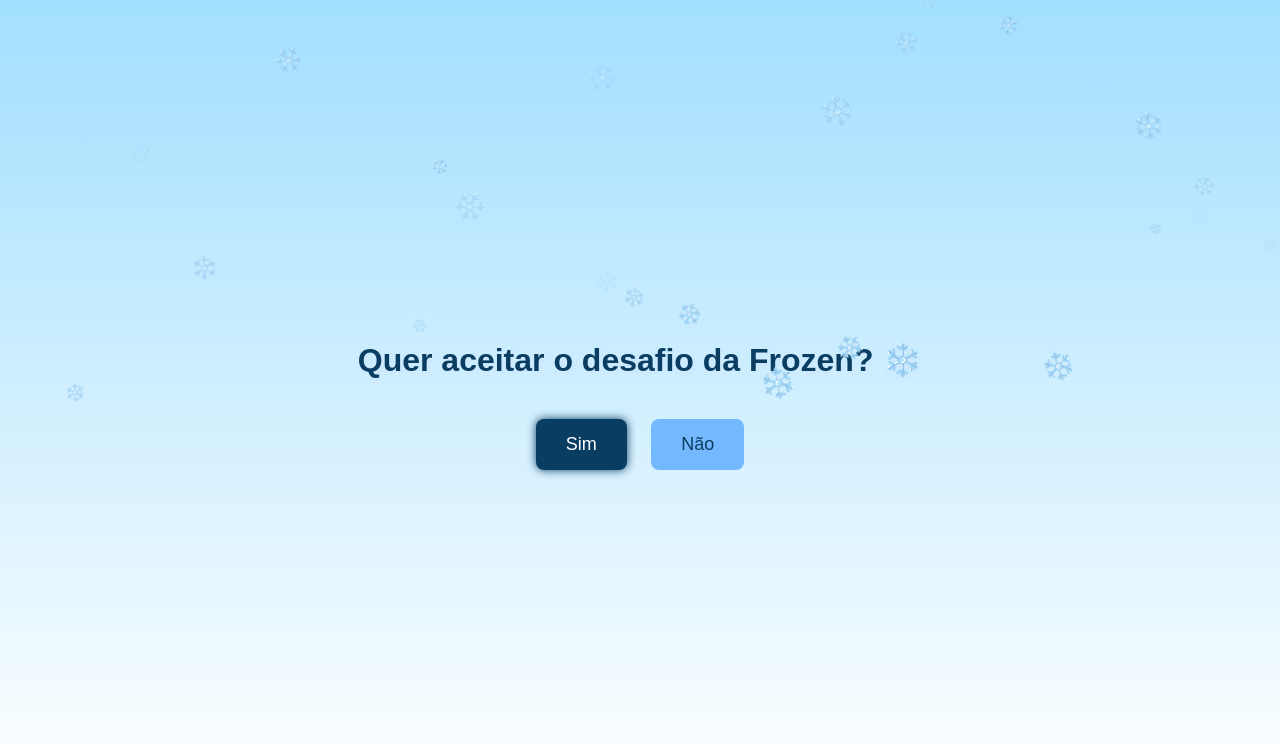
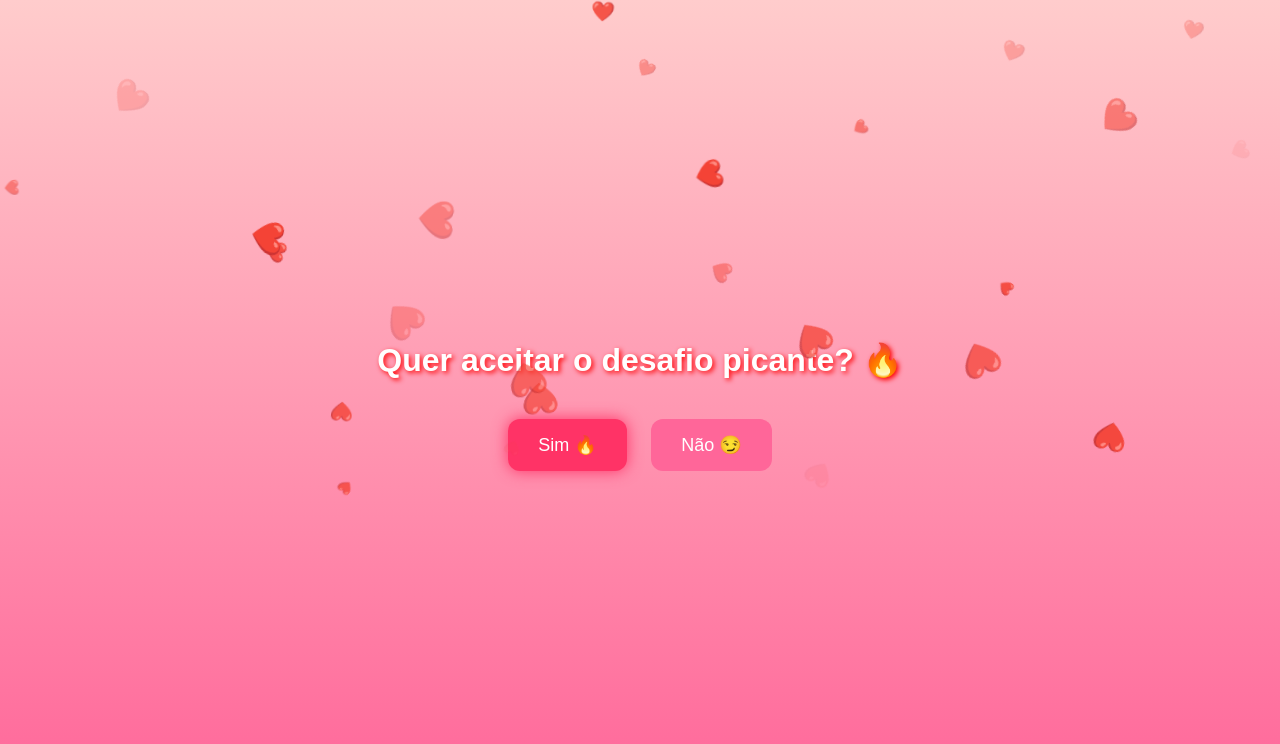
Before and after one commit to th1914/teste_mensagem, a plain HTML site: page index.html in a window 1280 px wide. Drawn offline with Linux system fonts and the light colour scheme.

Commit message:
Update index.html

```diff
--- a/index.html
+++ b/index.html
@@ -3,104 +3,101 @@
 <head>
 <meta charset="UTF-8">
 <meta name="viewport" content="width=device-width, initial-scale=1.0">
-<title>Desafio Frozen ❄️</title> <!-- <- Título da aba do navegador, pode ser alterado -->
+<title>Desafio Picante 🔥</title> <!-- <- Título da aba -->
 
 <style>
   /* ====================== ESTILO DO BODY ====================== */
   body {
-    font-family: 'Arial', sans-serif; /* <- Fonte da página, pode trocar para outra */
-    display: flex; /* <- Layout flexível */
-    flex-direction: column; /* <- Coloca elementos em coluna */
-    justify-content: center; /* <- Centraliza verticalmente */
-    align-items: center; /* <- Centraliza horizontalmente */
-    height: 100vh; /* <- Altura total da tela */
+    font-family: 'Arial', sans-serif; /* <- Fonte da página */
+    display: flex;
+    flex-direction: column;
+    justify-content: center;
+    align-items: center;
+    height: 100vh;
     margin: 0;
-    background: linear-gradient(to bottom, #a2dfff, #ffffff); /* <- Fundo degradê azul-branco */
-    overflow: hidden; /* <- Evita barras de rolagem */
-    position: relative; /* <- Necessário para posicionar neve e botões absolutos */
+    background: linear-gradient(to bottom, #ffcccc, #ff6699); /* <- Fundo quente/picante */
+    overflow: hidden;
+    position: relative;
   }
 
   /* ====================== TÍTULO PRINCIPAL ====================== */
   h1 {
-    margin-bottom: 30px; /* <- Espaço abaixo do título */
-    color: #0a3d62; /* <- Cor do texto */
-    text-shadow: 2px 2px 5px #cce6ff; /* <- Sombra para efeito "gelado" */
-    text-align: center; /* <- Centraliza o texto */
+    margin-bottom: 30px;
+    color: #fff; /* <- Cor branca para contraste */
+    text-shadow: 2px 2px 5px #ff0000; /* <- Sombra vermelha */
+    text-align: center;
   }
 
-  /* ====================== ESTILO DOS BOTÕES ====================== */
+  /* ====================== BOTÕES ====================== */
   button {
-    padding: 15px 30px; /* <- Espaço interno (altura x largura) */
-    margin: 10px; /* <- Espaço entre os botões */
-    font-size: 18px; /* <- Tamanho da fonte */
-    cursor: pointer; /* <- Muda o cursor ao passar por cima */
-    position: relative; /* <- Necessário para movimento absoluto do "Não" */
-    border: none; /* <- Remove borda padrão */
-    border-radius: 8px; /* <- Bordas arredondadas */
-    transition: all 0.3s ease; /* <- Animações suaves para movimento, rotação e cor */
+    padding: 15px 30px;
+    margin: 10px;
+    font-size: 18px;
+    cursor: pointer;
+    position: relative;
+    border: none;
+    border-radius: 12px;
+    transition: all 0.3s ease;
   }
 
-  /* ====================== BOTÃO "SIM" ====================== */
+  /* Botão "Sim" picante */
   #sim {
-    background: #0a3d62; /* <- Cor azul escuro */
-    color: #fff; /* <- Cor do texto */
-    box-shadow: 0 0 10px #0a3d62; /* <- Sombra */
+    background: #ff3366;
+    color: #fff;
+    box-shadow: 0 0 15px #ff3366;
   }
 
   #sim:hover {
-    box-shadow: 0 0 20px #74b9ff; /* <- Efeito de brilho ao passar mouse */
-    transform: scale(1.1); /* <- Aumenta o botão levemente */
+    box-shadow: 0 0 25px #ff6699;
+    transform: scale(1.1);
   }
 
-  /* ====================== BOTÃO "NÃO" ====================== */
+  /* Botão "Não" provocante */
   #nao {
-    background: #74b9ff; /* <- Cor azul claro */
-    color: #0a3d62; /* <- Texto azul escuro */
+    background: #ff6699;
+    color: #fff;
   }
 
-  /* ====================== NEVE CAINDO ====================== */
-  .snowflake {
-    position: absolute; /* <- Necessário para movimentar livremente */
-    color: white; /* <- Cor da neve */
-    font-size: 1em; /* <- Tamanho inicial da neve, será alterado dinamicamente */
-    top: -10px; /* <- Começa fora da tela */
-    user-select: none; /* <- Não permite seleção do emoji */
-    pointer-events: none; /* <- Não interfere em cliques */
-    animation-name: fall; /* <- Nome da animação */
-    animation-duration: 10s; /* <- Tempo para cair toda a tela */
-    animation-iteration-count: infinite; /* <- Repete infinitamente */
-    animation-timing-function: linear; /* <- Velocidade constante */
+  /* ====================== CORAÇÕES CAINDO ====================== */
+  .heart {
+    position: absolute;
+    color: #ff3366;
+    font-size: 1em;
+    top: -10px;
+    user-select: none;
+    pointer-events: none;
+    animation-name: fall;
+    animation-duration: 8s;
+    animation-iteration-count: infinite;
+    animation-timing-function: linear;
   }
 
   @keyframes fall {
-    0% { transform: translateY(0) rotate(0deg); } /* <- Começo da animação */
-    100% { transform: translateY(100vh) rotate(360deg); } /* <- Cai e gira */
+    0% { transform: translateY(0) rotate(0deg); }
+    100% { transform: translateY(100vh) rotate(360deg); }
   }
 </style>
 </head>
 <body>
 
-<!-- ====================== TÍTULO DA PÁGINA ====================== -->
-<h1>Quer aceitar o desafio da Frozen? ❄️</h1> <!-- <- Pode mudar o texto -->
+<h1>Quer aceitar o desafio picante? 🔥</h1> <!-- <- Título principal -->
 
-<!-- ====================== BOTÕES ====================== -->
 <div>
-  <button id="sim">Sim</button> <!-- <- Texto do botão "Sim" -->
-  <button id="nao">Não</button> <!-- <- Texto do botão "Não" -->
+  <button id="sim">Sim 🔥</button> <!-- <- Texto do botão "Sim" -->
+  <button id="nao">Não 😏</button> <!-- <- Texto do botão "Não" -->
 </div>
 
 <script>
-/* ====================== SCRIPT ====================== */
-const nao = document.getElementById('nao'); // <- Seleciona o botão "Não"
+const nao = document.getElementById('nao');
 const body = document.body;
 
-/* Função que move o botão "Não" aleatoriamente na tela */
+/* Função para mover o botão "Não" aleatoriamente */
 function moverBotao() {
-    const width = window.innerWidth - nao.offsetWidth; // <- Limite horizontal
-    const height = window.innerHeight - nao.offsetHeight; // <- Limite vertical
+    const width = window.innerWidth - nao.offsetWidth;
+    const height = window.innerHeight - nao.offsetHeight;
 
-    const x = Math.floor(Math.random() * width); // <- posição aleatória X
-    const y = Math.floor(Math.random() * height); // <- posição aleatória Y
+    const x = Math.floor(Math.random() * width);
+    const y = Math.floor(Math.random() * height);
 
     nao.style.position = 'absolute';
     nao.style.left = x + 'px';
@@ -110,38 +107,39 @@
     const angulo = Math.floor(Math.random() * 360);
     nao.style.transform = `rotate(${angulo}deg)`;
 
-    // Cor aleatória azul (tons de Frozen)
-    const azul = Math.floor(Math.random() * 256);
-    nao.style.backgroundColor = `rgb(0,${azul},255)`;
+    // Cor aleatória quente (tons de vermelho/rosa)
+    const r = Math.floor(Math.random() * 256);
+    const g = Math.floor(Math.random() * 100);
+    const b = Math.floor(Math.random() * 100);
+    nao.style.backgroundColor = `rgb(${r},${g},${b})`;
 }
 
-/* Eventos de interação com o botão "Não" */
-nao.addEventListener('mouseenter', moverBotao); // <- Mouse passa por cima
-nao.addEventListener('touchstart', moverBotao); // <- Toque em celular
+/* Eventos do botão "Não" */
+nao.addEventListener('mouseenter', moverBotao);
+nao.addEventListener('touchstart', moverBotao);
 
 /* Botão "Sim" exibe alerta */
 document.getElementById('sim').addEventListener('click', () => {
-    alert('Você aceitou o desafio Frozen! ❄️🎉'); // <- Mensagem pode ser alterada
+    alert('Você aceitou o desafio picante! 🔥😏');
 });
 
-/* Função que cria flocos de neve na tela */
-function criarNeve() {
-    const flake = document.createElement('div'); // <- Cria elemento
-    flake.className = 'snowflake'; // <- Aplica classe
-    flake.style.left = Math.random() * window.innerWidth + 'px'; // <- Posição horizontal aleatória
-    flake.style.fontSize = (Math.random() * 20 + 10) + 'px'; // <- Tamanho aleatório
-    flake.style.opacity = Math.random(); // <- Transparência aleatória
-    flake.innerText = '❄️'; // <- Emoji da neve
-    body.appendChild(flake); // <- Adiciona ao body
+/* Função para criar corações caindo */
+function criarCoracao() {
+    const heart = document.createElement('div');
+    heart.className = 'heart';
+    heart.style.left = Math.random() * window.innerWidth + 'px';
+    heart.style.fontSize = (Math.random() * 25 + 10) + 'px';
+    heart.style.opacity = Math.random();
+    heart.innerText = '❤️';
+    body.appendChild(heart);
 
-    // Remove floco após cair
     setTimeout(() => {
-        flake.remove();
-    }, 10000); // <- 10 segundos para remover
+        heart.remove();
+    }, 8000);
 }
 
-/* Intervalo que cria neve constantemente */
-setInterval(criarNeve, 200); // <- A cada 200ms cria um floco
+/* Intervalo para criar corações constantemente */
+setInterval(criarCoracao, 200);
 </script>
 
 </body>
```
